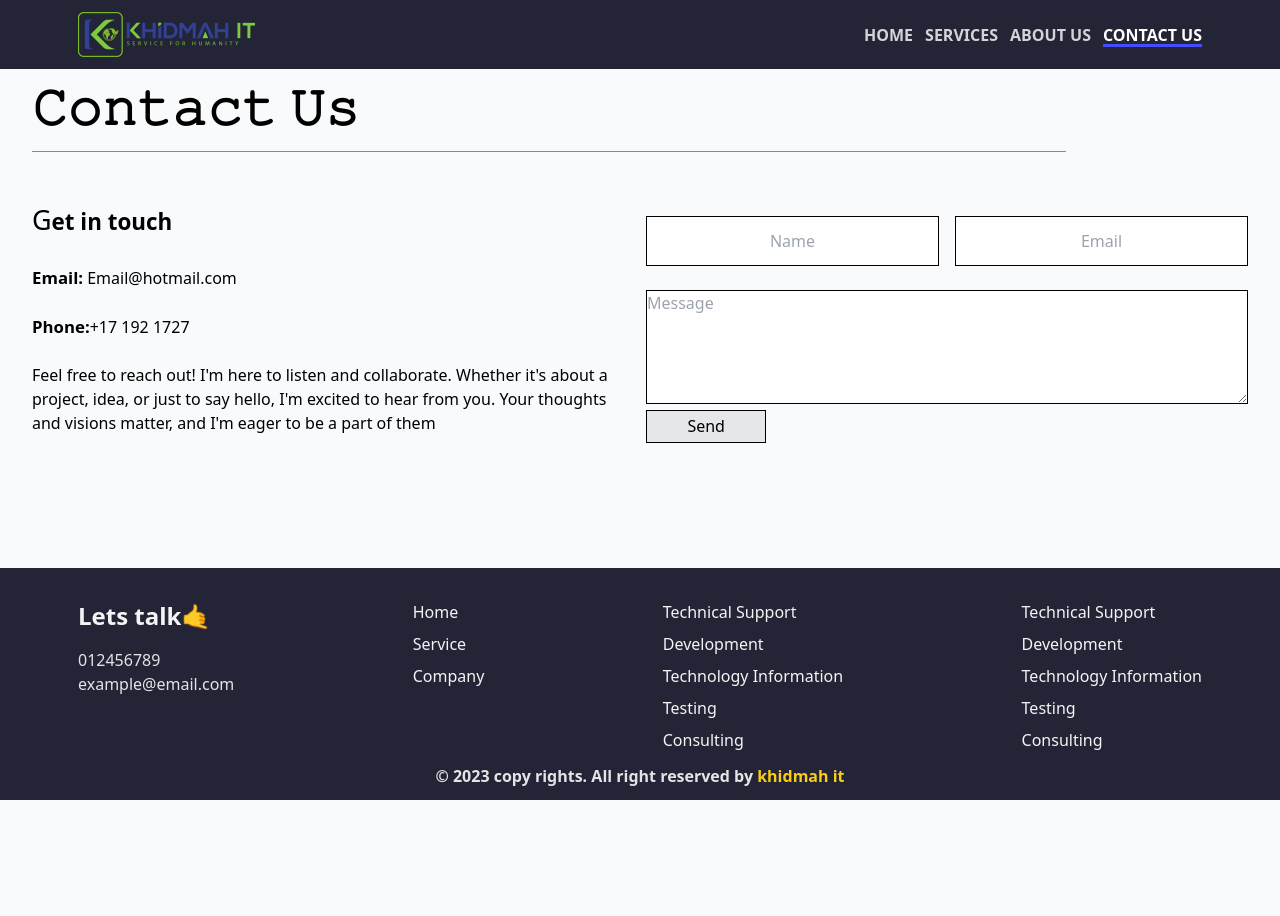
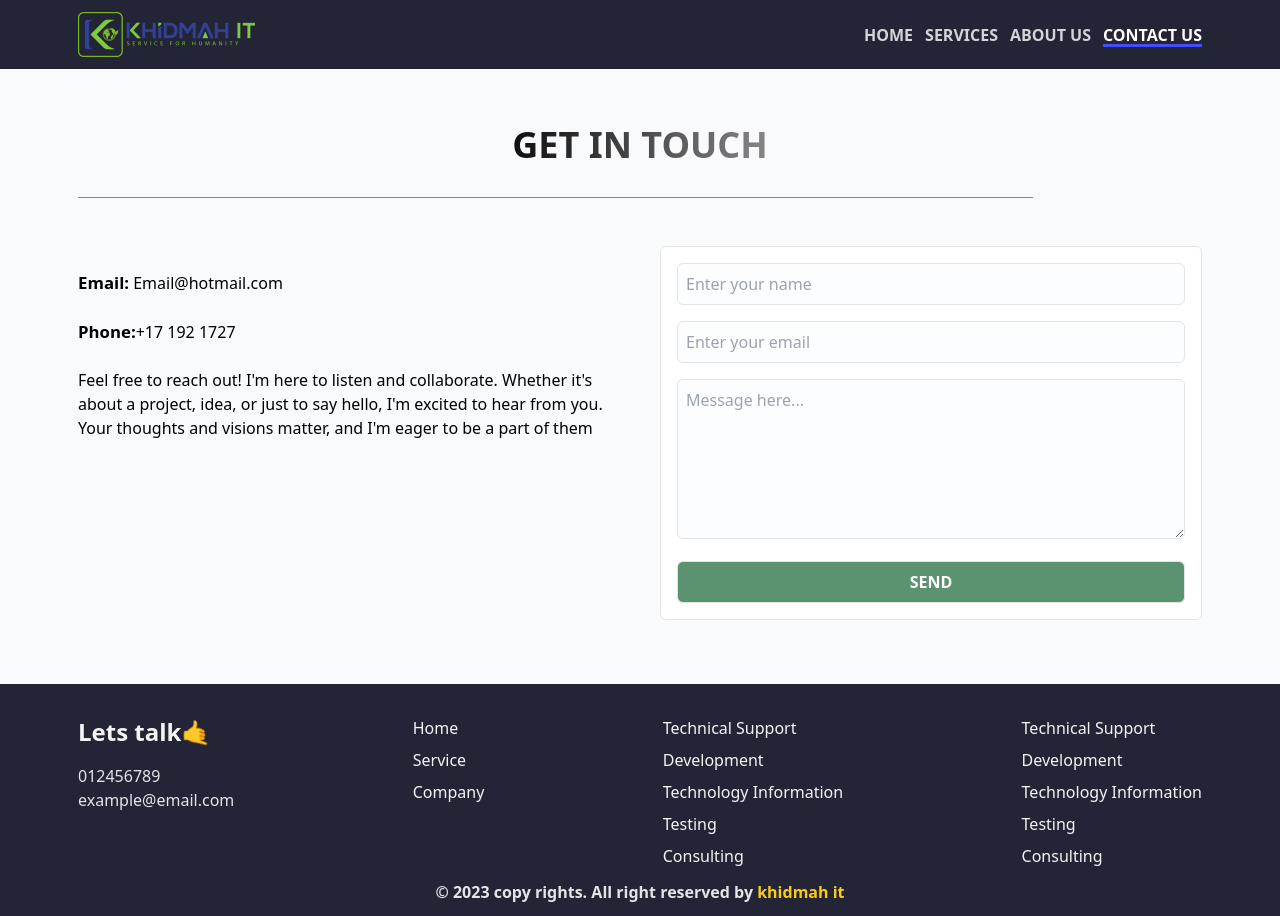
Before and after one commit to parthasarathi019/KhidmaIT, a React (Vite) app: page /contact-us in a window 1280 px wide. Before the commit the page ends 800 px from the top, so only its background shows below. Built offline with nearby package versions, Linux system fonts and the light colour scheme.

Commit message:
modify navbar and contact us page

```diff
--- a/src/components/Header/Navbar.jsx
+++ b/src/components/Header/Navbar.jsx
@@ -2,8 +2,8 @@ import { useState } from "react";
 import { Link, NavLink } from "react-router-dom";
 import { MdClose } from "react-icons/md";
 import { RiMenu4Fill } from "react-icons/ri";
-import second from '../../assets/less.png'
-import AOS from 'aos';
+import second from "../../assets/less.png";
+import AOS from "aos";
 AOS.init();
 
 // You can also pass an optional settings object
@@ -11,27 +11,25 @@ AOS.init();
 AOS.init({
   // Global settings:
   disable: false, // accepts following values: 'phone', 'tablet', 'mobile', boolean, expression or function
-  startEvent: 'DOMContentLoaded', // name of the event dispatched on the document, that AOS should initialize on
-  initClassName: 'aos-init', // class applied after initialization
-  animatedClassName: 'aos-animate', // class applied on animation
+  startEvent: "DOMContentLoaded", // name of the event dispatched on the document, that AOS should initialize on
+  initClassName: "aos-init", // class applied after initialization
+  animatedClassName: "aos-animate", // class applied on animation
   useClassNames: false, // if true, will add content of `data-aos` as classes on scroll
   disableMutationObserver: false, // disables automatic mutations' detections (advanced)
   debounceDelay: 50, // the delay on debounce used while resizing window (advanced)
   throttleDelay: 99, // the delay on throttle used while scrolling the page (advanced)
 
-
   // Settings that can be overridden on per-element basis, by `data-aos-*` attributes:
   offset: 110, // offset (in px) from the original trigger point
   delay: 200, // values from 0 to 3000, with step 50ms
   duration: 1200, // values from 0 to 3000, with step 50ms
-  easing: 'ease', // default easing for AOS animations
+  easing: "ease", // default easing for AOS animations
   once: false, // whether animation should happen only once - while scrolling down
   mirror: false, // whether elements should animate out while scrolling past them
-  anchorPlacement: 'top-bottom', // defines which position of the element regarding to window should trigger the animation
-
+  anchorPlacement: "top-bottom", // defines which position of the element regarding to window should trigger the animation
 });
 
-import 'aos/dist/aos.css'; // You can also use <link> for styles
+import "aos/dist/aos.css"; // You can also use <link> for styles
 const Navbar = () => {
   const [showNav, setShowNav] = useState(false);
 
@@ -85,8 +83,13 @@ const Navbar = () => {
   return (
     <>
       <nav className="bg-navBg py-3 sticky top-0 left-0 w-full z-30">
-        <div data-aos="zoom-out" className="my-container flex justify-between items-center px-2">
-          <div><img src={second} alt="" /></div>
+        <div
+          data-aos="zoom-out"
+          className="my-container flex justify-between items-center px-2"
+        >
+          <div>
+            <img src={second} alt="" />
+          </div>
           <div className="sm:flex items-center gap-3 hidden">
             {navData.map((item) => (
               <li
@@ -129,7 +132,7 @@ const Navbar = () => {
       {/* MOBILE MENU  */}
 
       <div
-        className={`block sm:hidden bg-black opacity-90 fixed z-50 top-0 right-0 max-w-screen-sm w-full pb-4 text-center space-y-3  transition-all ${
+        className={`block sm:hidden bg-black/90 fixed z-50 top-0 right-0 max-w-screen-sm w-full pb-4 text-center h-screen space-y-3  transition-all ${
           showNav ? "translate-x-0" : "translate-x-[120%]"
         }`}
       >
@@ -152,12 +155,12 @@ const Navbar = () => {
                 {item.name}
               </NavLink>
 
-              <div className="absolute top-0 -right-[10.5rem] bg-white  rounded-md z-10 space-y-3  translate-y-3 transition-all opacity-0 group-hover:translate-y-0 group-hover:opacity-100 drop-shadow-md  ">
+              <div className="absolute top-0 -right-[11rem] bg-navBg rounded-md z-10 space-y-3  translate-y-3 transition-all opacity-0 group-hover:translate-y-0 group-hover:opacity-100 drop-shadow-md  ">
                 {item?.submenu?.map((menu) => (
                   <Link
                     to={menu.path}
                     key={menu.id}
-                    className="text-sm px-6 last:pb-6 first:pt-5 flex flex-col w-max text-zinc-500 font-medium capitalize hover:text-btnBg "
+                    className="text-sm px-6 last:pb-6 first:pt-5 flex flex-col w-max text-zinc-50 transition-all font-medium capitalize hover:text-btnBg "
                   >
                     {menu.name}
                   </Link>
--- a/src/pages/contact/Contact.jsx
+++ b/src/pages/contact/Contact.jsx
@@ -1,30 +1,81 @@
-import React from 'react';
-import { Fade } from 'react-awesome-reveal';
+import { Fade } from "react-awesome-reveal";
+import SectionTitle from "../shared/SectionTitle";
 
 const Contact = () => {
   return (
-    <section className='md:px-8 px-3'>
-      <div>
-        <p className='font-[900] text-center md:text-left md:text-[3.1em] text-[1.1em]'>𝙲𝚘𝚗𝚝𝚊𝚌𝚝 𝚄𝚜</p>
-        <div className='hidden md:block'>
-          <hr className="my-2 w-[85%] border-t-[1.32px] border-green-500" />
+    <section className="md:px-8 px-3 py-8">
+      <div className="my-container">
+        <div>
+          <SectionTitle text={"get in touch"} />
+          <div className="hidden md:block">
+            <hr className="my-2 w-[85%] border-t-[1.32px] border-green-500" />
+          </div>
         </div>
-      </div>
-      <div className='flex flex-col-reverse md:flex-row gap-x-3 md:pt-10 pt-6'>
-        <div className='md:w-[50%]'>
-          <Fade direction='up'><p className='text-[1.4em] font-semibold'><span className='text-[1.2em] font-normal'>G</span>et in touch</p></Fade>
-          <p className='pt-6'><span className='font-semibold font-sans text-[1.05em]'>Email:</span> Email@hotmail.com</p>
-          <p className='pt-6'><span className='font-semibold font-sans text-[1.05em]'>Phone:</span>+17 192 1727</p>
-          <p className='pt-6'>Feel free to reach out! I'm here to listen and collaborate. Whether it's about a project, idea, or just to say hello, I'm excited to hear from you. Your thoughts and visions matter, and I'm eager to be a part of them </p>
+        <div className="flex flex-col-reverse md:flex-row gap-x-3 md:pt-10 pt-6">
+          <div className="grid md:grid-cols-2 gap-10 md:flex-row">
+            <div className="">
+              <p className="pt-6">
+                <span className="font-semibold font-sans text-[1.05em]">
+                  Email:
+                </span>{" "}
+                Email@hotmail.com
+              </p>
+              <p className="pt-6">
+                <span className="font-semibold font-sans text-[1.05em]">
+                  Phone:
+                </span>
+                +17 192 1727
+              </p>
+              <p className="pt-6">
+                Feel free to reach out! I'm here to listen and collaborate.
+                Whether it's about a project, idea, or just to say hello, I'm
+                excited to hear from you. Your thoughts and visions matter, and
+                I'm eager to be a part of them{" "}
+              </p>
+            </div>
+            <form className="bg-white p-4 rounded-md border border-zinc-200">
+              <div className="space-y-4">
+                <div className="">
+                  <input
+                    placeholder="Enter your name"
+                    className="w-full bg-slate-50/40 p-2 rounded-md outline-none border border-zinc-200 focus:border-zinc-400"
+                    type="text"
+                    required
+                    name=""
+                    id=""
+                  />
+                </div>
+                <div className="">
+                  <input
+                    placeholder="Enter your email"
+                    className="w-full bg-slate-50/40 p-2 rounded-md outline-none border border-zinc-200 focus:border-zinc-400"
+                    type="email"
+                    required
+                    name=""
+                    id=""
+                  />
+                </div>
+                <div className="">
+                  <textarea
+                    placeholder="Message here..."
+                    className="w-full bg-slate-50/40 p-2 rounded-md outline-none border border-zinc-200 focus:border-zinc-400 min-h-[10rem]"
+                    required
+                    name=""
+                    id=""
+                  ></textarea>
+                </div>
+                <div className=" flex justify-center md:justify-start">
+                  {" "}
+                  <input
+                    className="w-full bg-green-800/70 text-white hover:bg-green-800/90 transition-all cursor-pointer p-2 rounded-md outline-none border border-zinc-200 focus:border-zinc-400 uppercase font-semibold"
+                    type="submit"
+                    value="Send"
+                  />
+                </div>
+              </div>
+            </form>
+          </div>
         </div>
-        <form className='md:w-[50%] pt-4'>
-          <div className='flex flex-col md:flex-row  md:gap-x-4 gap-y-3 md:gap-y-0'>
-            <input placeholder='Name' className='outline-none text-center border-[1.2px] border-black h-[3.1em] md:w-[50%]' type="text" required name="" id="" />
-            <input placeholder='Email' className='outline-none text-center border-[1.2px] border-black h-[3.1em] md:w-[50%]' type="email" required name="" id="" />
-          </div>
-          <div className='pt-8 md:pt-6'><textarea placeholder='Message' className='outline-none border-[1.2px] border-black h-[7.1em] w-full'required name=""id="" ></textarea></div>
-         <div className=' flex justify-center md:justify-start'> <input className='outline-none text-center border-[1.2px] border-black h-[2.1em] w-[20%] bg-gray-200' type="submit" value="Send" /></div>
-        </form>
       </div>
     </section>
   );
```
Also changed, not shown: 1 other file (tests, documents, lock files or other folders).
